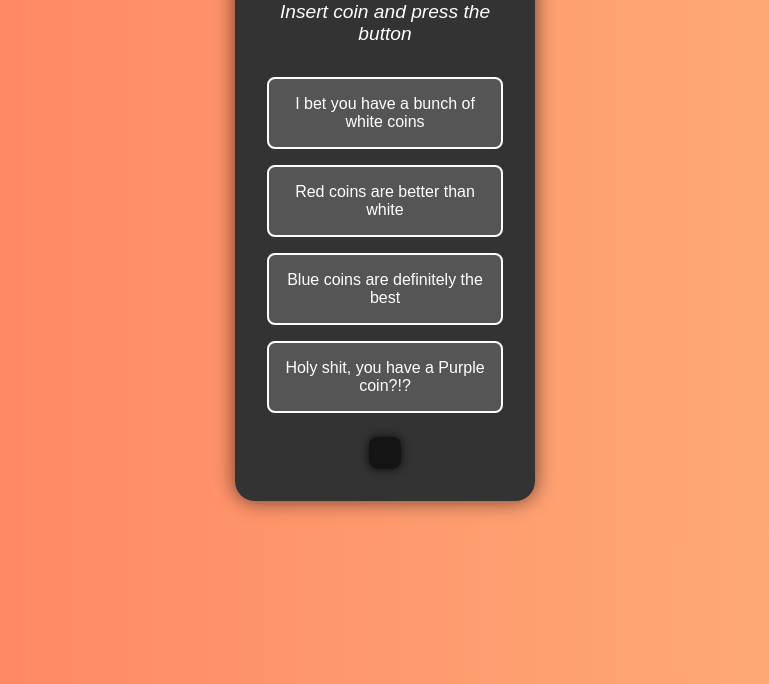
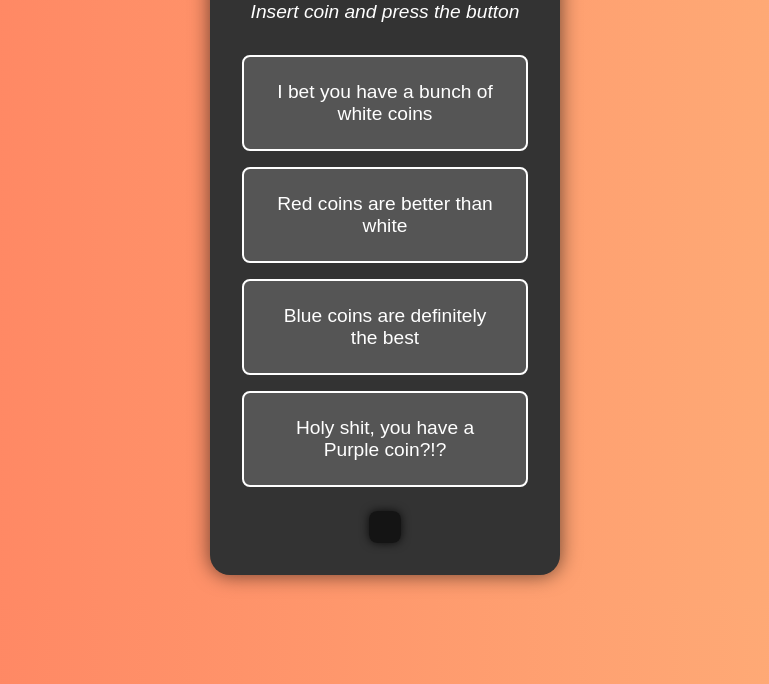
Before and after one commit to AndrewKehr/Game-Machine, a plain HTML site: page index.html in a window 1280 px wide. Shown: the part 116-800 px from the top of the page, without its empty margins (255-1024 px from the left). Drawn offline with Linux system fonts and the light colour scheme.

Commit message:
Update styles.css

```diff
--- a/styles.css
+++ b/styles.css
@@ -19,10 +19,13 @@ body {
     background: #333;
     border-radius: 20px;
     padding: 2rem;
-    width: 300px;
+    width: 350px; /* Adjust width as needed */
     margin: 0 auto;
     box-shadow: 0 0 20px rgba(0, 0, 0, 0.6);
     position: relative;
+    display: flex;
+    flex-direction: column;
+    align-items: center;
 }
 
 /* Style the main heading */
@@ -35,7 +38,7 @@ h1 {
 /* Style the paragraph */
 p {
     font-size: 1.2rem;
-    margin-bottom: 2rem;
+    margin-bottom: 1.5rem; /* Adjusted margin to fit with the stacked buttons */
     color: #fff;
     font-style: italic;
 }
@@ -46,12 +49,12 @@ button {
     color: #fff;
     border: 2px solid #fff;
     border-radius: 8px;
-    padding: 1rem;
-    font-size: 1rem;
+    padding: 1.5rem 2rem; /* Larger padding */
+    font-size: 1.2rem; /* Larger font size */
     cursor: pointer;
-    margin: 0.5rem 0;
+    margin: 0.5rem 0; /* Stack buttons vertically with margin */
     transition: background-color 0.3s, transform 0.2s;
-    width: 100%;
+    width: 100%; /* Full width of the container */
 }
 
 button:hover {
@@ -73,18 +76,3 @@ button:active {
     border-radius: 8px;
     box-shadow: 0 0 10px rgba(0, 0, 0, 0.8);
 }
-
-/* Style the container for the machine and its elements */
-#machine {
-    display: flex;
-    flex-direction: column;
-    align-items: center;
-}
-
-#machine h1 {
-    margin-bottom: 1rem;
-}
-
-#machine p {
-    margin-bottom: 1.5rem;
-}
```
